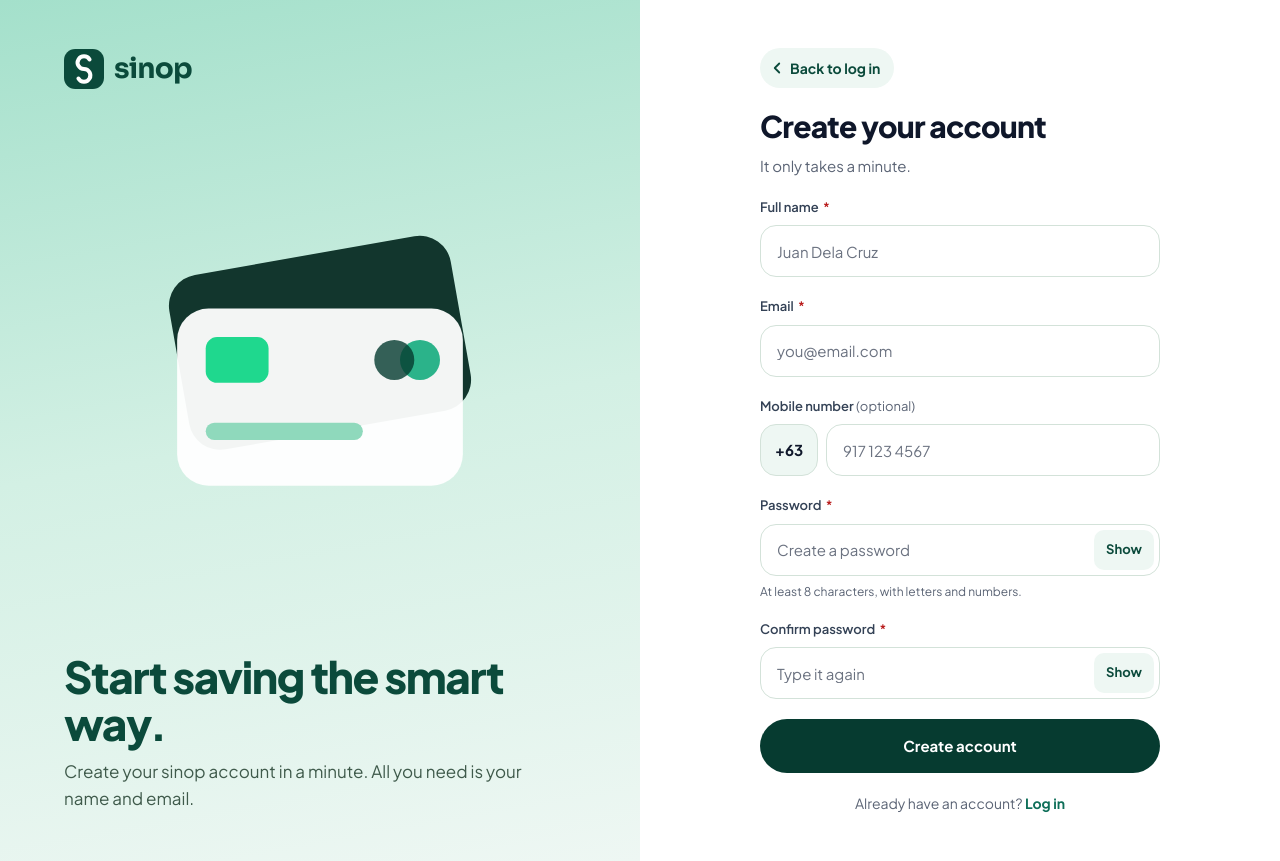
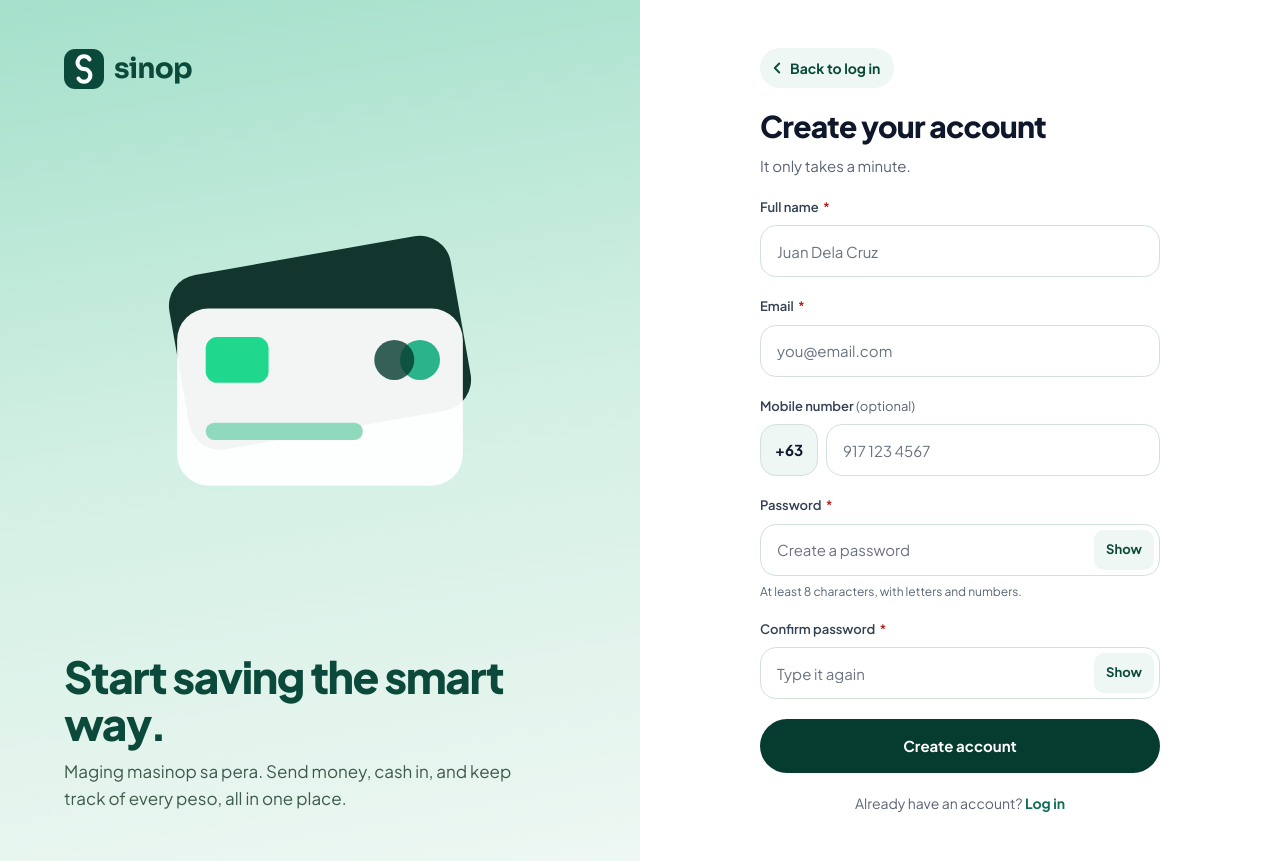
Before and after one commit to Mga-Pots/banking-system-frontend, a React (Vite) app: page /register in a window 1280 px wide. Built offline with nearby package versions, Linux system fonts and the light colour scheme; no server answers.

Commit message:
style(auth): updated the register page tagline

```diff
--- a/src/pages/auth/Register.jsx
+++ b/src/pages/auth/Register.jsx
@@ -128,7 +128,12 @@ export default function Register() {
   return (
     <AuthLayout
       title="Start saving the smart way."
-      subtitle="Create your sinop account in a minute. All you need is your name and email."
+      subtitle={
+        <>
+          <span lang="fil">Maging masinop sa pera.</span> Send money, cash in, and keep track of every peso, all in one
+          place.
+        </>
+      }
     >
       <Seo title="Create an account" path="/register" index />
       <form
```
